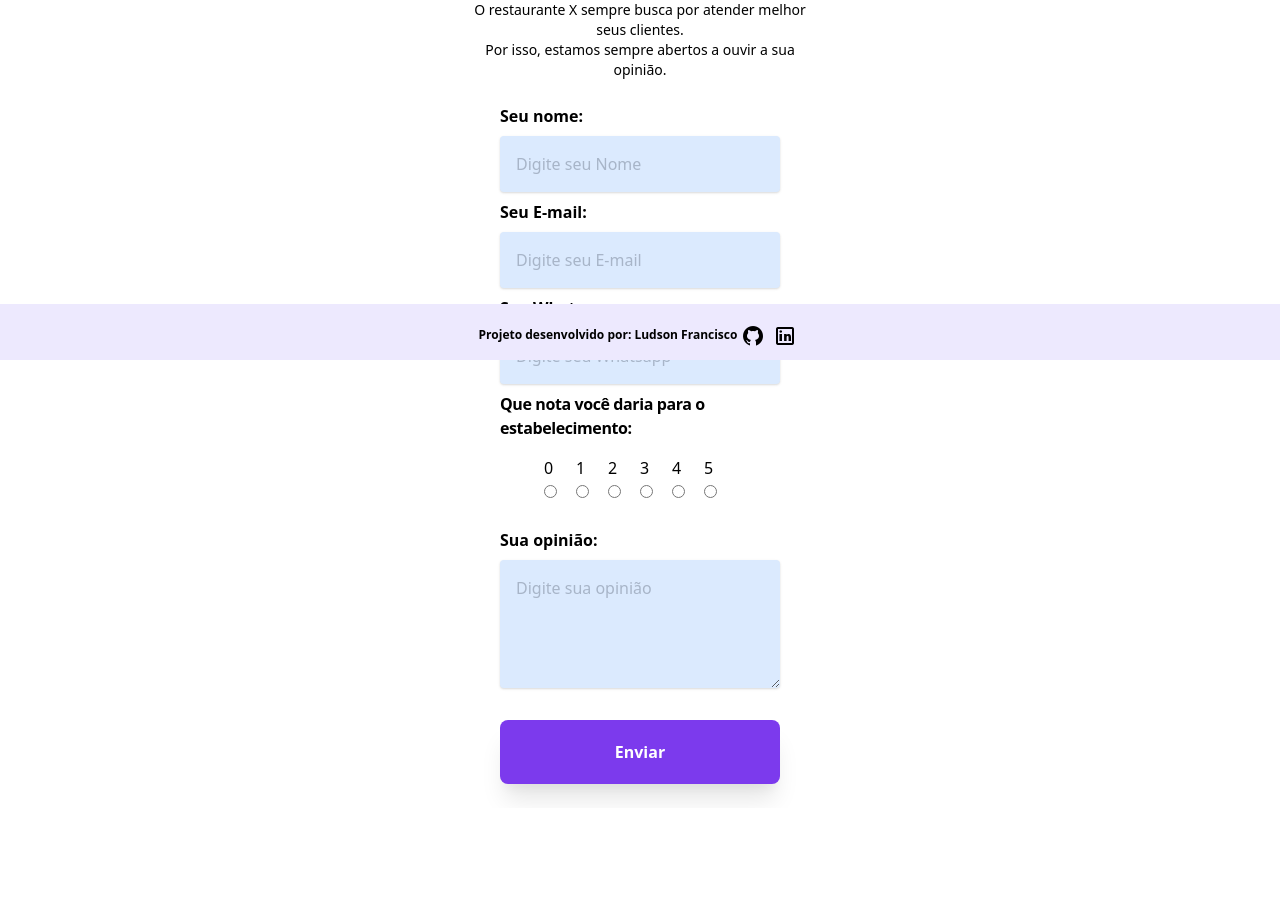
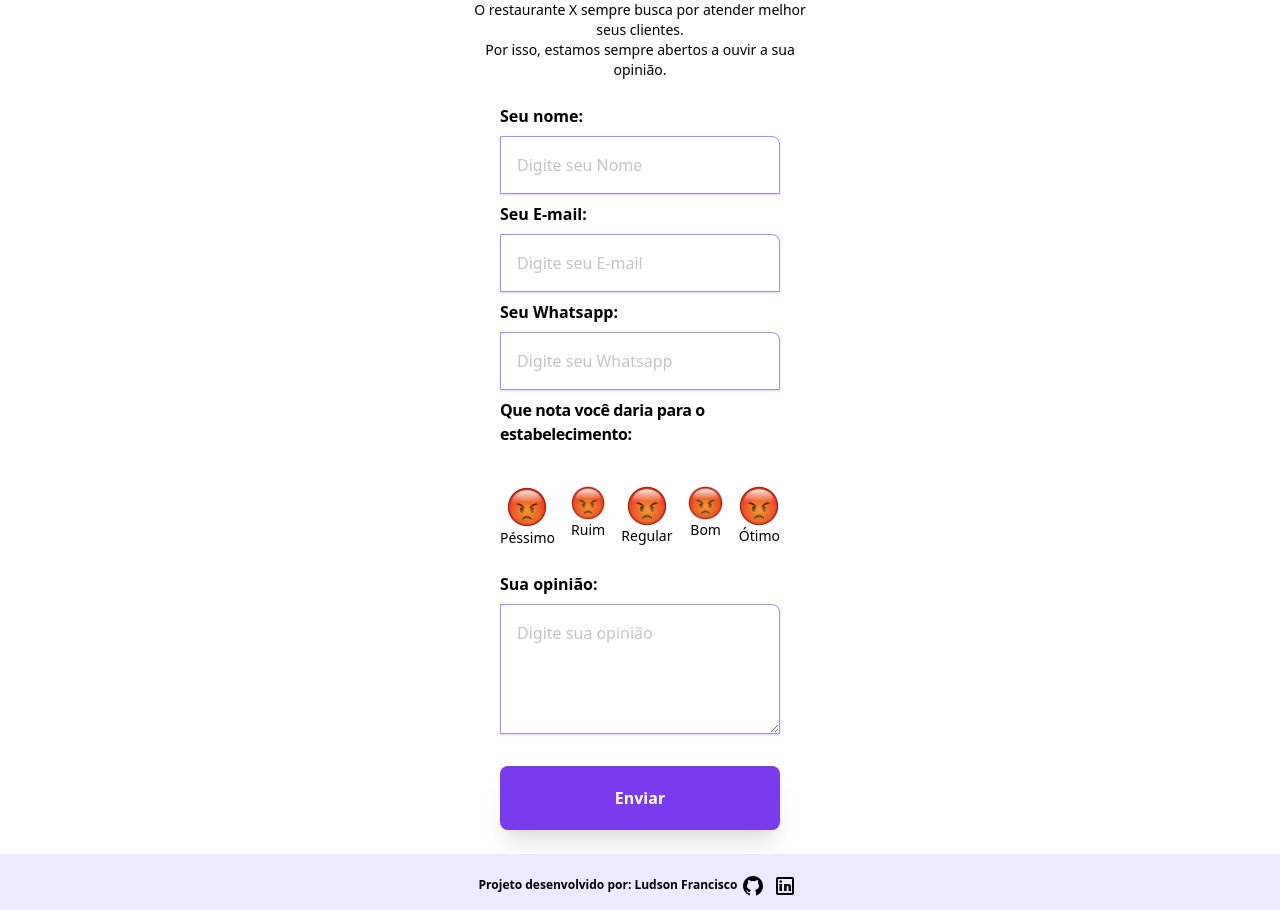
Before and after one commit to Ludsonfrancisco/opineBox, a Next.js app: page /pesquisa in a window 1280 px wide. Shown: the part 440-1350 px from the top of the page. Before the commit the page ends 1248 px from the top, so only its background shows below. Built offline with nearby package versions, Linux system fonts and the light colour scheme.

Commit message:
emoji feedback

```diff
--- a/components/Footer/index.js
+++ b/components/Footer/index.js
@@ -2,7 +2,7 @@ import React from 'react'
 
 const Footer = () => {
   return (
-    <div className='fixed w-full bottom-0'>
+    <div className='absolute w-full bottom'>
     <div className='bg-purple-100 p-2 '>
       <div className='container mx-auto text-xs  text-center font-bold inline text-black'>
         <div className='mt-2'>
--- a/components/Header/index.js
+++ b/components/Header/index.js
@@ -4,7 +4,7 @@ import Link from 'next/link'
 const Header = () => {
   return (
     <React.Fragment>
-      <div className='bg-fundo-top bg-no-repeat bg-right-top p-4 bg-1-4'>
+      <div className='pp:bg-fundo-top bg-no-repeat bg-right-top p-4 bg-1-4'>
         <h1 className='mb-8 mt-16 text-center text-3xl font-bold'>OpineBox</h1>
         <div className='container mx-auto'>
           <Link href='/'>
--- a/pages/pesquisa.js
+++ b/pages/pesquisa.js
@@ -45,26 +45,45 @@ const Pesquisa = () => {
         Por isso, estamos sempre abertos a ouvir a sua opinião.</p>
       {!sucess && <div className=' w-4/5 lg:w-1/5 mx-auto'>
         <label className='font-bold pp:hidden'>Seu nome:</label>
-        <input className='pp:mb-5 placeholder-gray-900 placeholder-opacity-25 pp:placeholder-opacity-75 focus:outline-none focus:ring-2 focus:ring-purple-600 focus:border-transparent  w-full p-4 block shadow bg-blue-100 my-2 rounded' type='text' placeholder='Digite seu Nome' onChange={onChange} name='Nome' value={form.Nome} />
+        <input className='pp:mb-5 border border-purple-400 placeholder-gray-900 placeholder-opacity-25 pp:placeholder-opacity-75 focus:outline-none focus:ring focus:ring-purple-600 focus:border-transparent  w-full p-4 block shadow bg-white-100 my-2 rounded-tr-lg' type='text' placeholder='Digite seu Nome' onChange={onChange} name='Nome' value={form.Nome} />
         <label className='font-bold pp:hidden'>Seu E-mail:</label>
-        <input className='pp:mb-5 placeholder-gray-900 placeholder-opacity-25 pp:placeholder-opacity-75 focus:outline-none focus:ring-2 focus:ring-purple-600 focus:border-transparent  w-full p-4 block shadow bg-blue-100 my-2 rounded' type='text' placeholder='Digite seu E-mail' onChange={onChange} name='Email' value={form.Email} required />
+        <input className='pp:mb-5 border border-purple-400 placeholder-gray-900 placeholder-opacity-25 pp:placeholder-opacity-75 focus:outline-none focus:ri-2 focus:ring-purple-600 focus:border-transparent  w-full p-4 block shadow bg-white-100 my-2 rounded-tr-lg' type='text' placeholder='Digite seu E-mail' onChange={onChange} name='Email' value={form.Email} required />
         <label className='font-bold pp:hidden'>Seu Whatsapp:</label>
-        <input className='pp:mb-5 placeholder-gray-900 placeholder-opacity-25 pp:placeholder-opacity-75 focus:outline-none focus:ring-2 focus:ring-purple-600 focus:border-transparent  w-full p-4 block shadow bg-blue-100 my-2 rounded' type='text' placeholder='Digite seu Whatsapp' onChange={onChange} name='Whatsapp' value={form.Whatsapp} />
+        <input className='pp:mb-5 border border-purple-400 placeholder-gray-900 placeholder-opacity-25 pp:placeholder-opacity-75 focus:outline-none focus:ring-2 focus:ring-purple-600 focus:border-transparent  w-full p-4 block shadow bg-white-100 my-2 rounded-tr-lg' type='text' placeholder='Digite seu Whatsapp' onChange={onChange} name='Whatsapp' value={form.Whatsapp} />
         <label className='font-bold leading-none tracking-tight	'>Que nota você daria para o <br />estabelecimento:</label>
 
 
-        <div className='flex justify-center pt-4  pb-6 cursor-pointer focus:outline-none focus:ring-2 focus:ring-purple-600 focus:border-transparent '>
+        {/* <div className='flex justify-center pt-4  pb-6 cursor-pointer focus:outline-none focus:ring-2 focus:ring-purple-600 focus:border-transparent '>
           {notas.map(nota => {
             return (<label className='block w-8 text-left'>
               {nota} <br />
-              <input type='radio' src='' name='Nota' value={nota} onChange={onChange} />
+              <input className='' type='radio' src='' name='Nota' value={nota} onChange={onChange} />
+              <img src='/ruim.png' className='w-8 text-left ' />
             </label>)
 
           })}
 
+        </div> */}
+
+        <div className='flex pt-4 justify-center space-x-4 mt-6  pb-6 cursor-pointer focus:outline-none focus:ring-2 focus:ring-purple-600 focus:border-transparent '>
+          <label className='flex flex-col items-center w-14 text-sm '>
+           <div className='border border-transparent  hover:border-red-700 rounded-full'><input className='hidden ' type='radio' name='Nota' value='1' onChange={onChange}/><img src='/ruim.png' className='motion-safe:hover:scale-110  w-10 text-center cursor-pointer' /></div>Péssimo<br/>
+          </label>
+          <label className='flex flex-col items-center w-14 text-sm'>
+            <input className='hidden' type='radio' name='Nota' value='2' onChange={onChange} /><img src='/ruim.png' className='w-10 text-center cursor-pointer' />Ruim<br/>
+          </label>
+          <label className='flex flex-col items-center w-14 text-sm'>
+            <input className='hidden' type='radio' name='Nota' value='3' onChange={onChange} /><img src='/ruim.png' className='w-10 text-center cursor-pointer' />Regular<br/>
+          </label>
+          <label className='flex flex-col items-center w-14 text-sm'>
+            <input className='hidden' type='radio' name='Nota' value='4' onChange={onChange} /><img src='/ruim.png' className='w-10 text-center cursor-pointer' />Bom<br/>
+          </label>
+          <label className='flex flex-col items-center w-14 text-sm'>
+            <input className='hidden' type='radio' name='Nota' value='5' onChange={onChange} /><img src='/ruim.png' className='w-10 text-center cursor-pointer' />Ótimo<br/>
+          </label>
         </div>
         <label className='font-bold pp:hidden'>Sua opinião:</label>
-        <textarea className='pp:mb-5 placeholder-gray-900 placeholder-opacity-25 pp:placeholder-opacity-75 focus:outline-none focus:ring-2 focus:ring-purple-600 focus:border-transparent  w-full p-4 block shadow bg-blue-100 my-2 rounded' rows='4' cols='25' type='text' placeholder='Digite sua opinião' onChange={onChange} name='Mensagem' value={form.Mensagem} />
+        <textarea className='pp:mb-5 border border-purple-400 placeholder-gray-900 placeholder-opacity-25 pp:placeholder-opacity-75 focus:outline-none focus:ring-2 focus:ring-purple-600 focus:border-transparent  w-full p-4 block shadow bg-whtie-100 my-2 rounded-tr-lg' rows='4' cols='25' type='text' placeholder='Digite sua opinião' onChange={onChange} name='Mensagem' value={form.Mensagem} />
 
         <button className='text-white w-full mb-6 bg-purple-600 hover:bg-purple-700 focus:outline-none focus:ring-2 focus:ring-purple-600 focus:ring-opacity-50 px-12 py-5 mt-6 rounded-lg font-bold shadow-xl hover:shadow ' onClick={save}>Enviar</button>
       </div>}
--- a/tailwind.config.js
+++ b/tailwind.config.js
@@ -3,7 +3,7 @@ module.exports = {
   darkMode: false, // or 'media' or 'class'
   theme: {
     screens: {
-      'pp': {'min': '350px', 'max': '639px'},
+      'pp': {'min': '350px', 'max': '735px'},
 
     },
     extend: {
```
